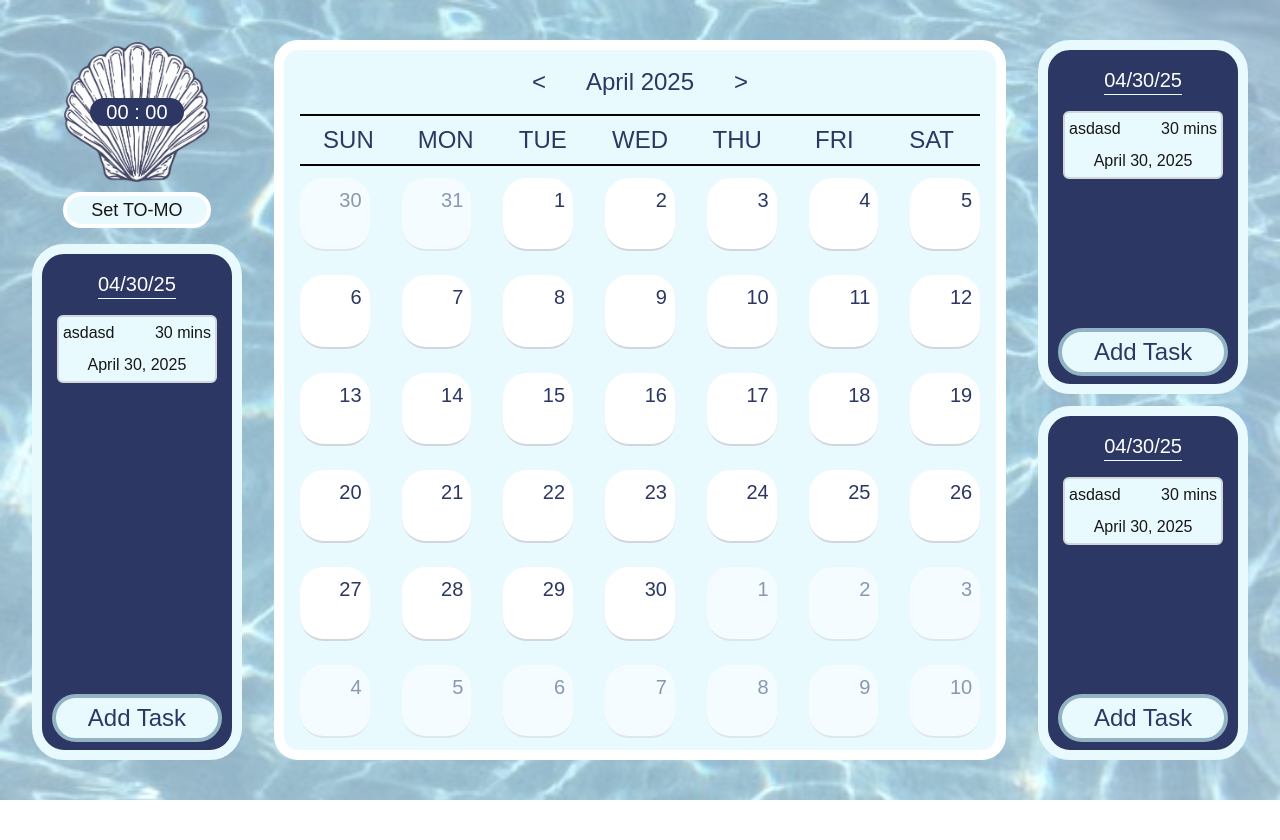
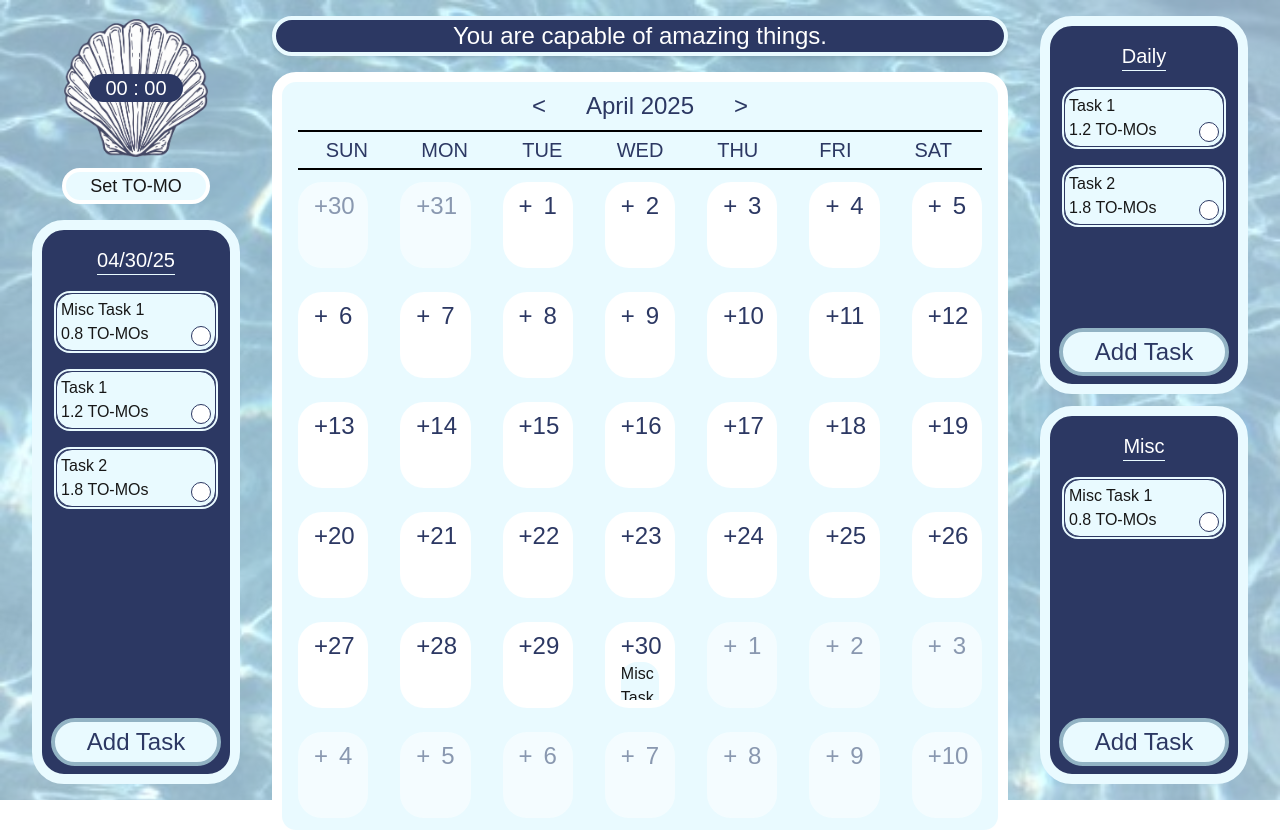
Before and after one commit to JGreenwald538/to-mo, a Next.js app: page / in a window 1280 px wide. Before the commit the page ends 800 px from the top, so only its background shows below. Built offline with nearby package versions, Linux system fonts and the light colour scheme; no server answers; a web font is replaced by a local one.

Commit message:
Bunch of stuff

```diff
--- /dev/null
+++ b/app/api/affirmation/route.ts
@@ -0,0 +1,46 @@
+import { NextResponse } from "next/server";
+
+// Store the affirmation and timestamp to reduce API calls
+let cachedAffirmation: string | null = null;
+let cacheTime: number | null = null;
+const CACHE_DURATION = 3600000; // 1 hour in milliseconds
+
+export async function GET() {
+	try {
+		// Return cached affirmation if still valid
+		if (
+			cachedAffirmation &&
+			cacheTime &&
+			Date.now() - cacheTime < CACHE_DURATION
+		) {
+			return NextResponse.json({ affirmation: cachedAffirmation });
+		}
+
+		const response = await fetch(
+			"https://www.affirmations.dev/?ref=freepublicapis.com",
+			{ headers: { "Content-Type": "application/json" } }
+		);
+
+		if (!response.ok) {
+			// Return a default affirmation if API fails
+			return NextResponse.json({
+				affirmation:
+					"Every day is a new beginning. Take a deep breath and start again.",
+			});
+		}
+
+		const data = await response.json();
+
+		// Update cache
+		cachedAffirmation = data.affirmation;
+		cacheTime = Date.now();
+
+		return NextResponse.json(data);
+	} catch (error) {
+		console.error("Error fetching affirmation:", error);
+		return NextResponse.json(
+			{ affirmation: "You are capable of amazing things." },
+			{ status: 200 }
+		);
+	}
+}
--- /dev/null
+++ b/app/components/DailyAffirmations.tsx
@@ -0,0 +1,54 @@
+"use client";
+
+import { useState, useEffect } from "react";
+
+export default function DailyAffirmations() {
+	const [affirmation, setAffirmation] = useState(
+		"Today is going to be a great day!"
+	);
+	const [loading, setLoading] = useState(false);
+	const [error, setError] = useState(false);
+
+	useEffect(() => {
+		// Only fetch once when the component mounts
+		const fetchAffirmation = async () => {
+			if (loading) return; // Prevent duplicate fetches
+
+			setLoading(true);
+			try {
+				// Use a CORS proxy or consider a different API that supports CORS
+				const response = await fetch("/api/affirmation"); // Create this API route in Next.js
+
+				if (!response.ok) throw new Error("Failed to fetch");
+
+				const data = await response.json();
+				setAffirmation(data.affirmation);
+			} catch (err) {
+				console.error("Error fetching affirmation:", err);
+				setError(true);
+			} finally {
+				setLoading(false);
+			}
+		};
+
+		fetchAffirmation();
+	}, []); // Empty dependency array means it only runs once
+
+	return (
+		<div className="px-4 rounded-3xl bg-white shadow-md text-center border-4 text-white text-2xl" style={{
+            borderColor: "var(--color-secondary)",
+            backgroundColor: "var(--color-primary)"
+        }}>
+			{error ? (
+				<p className="">
+					Believe in yourself and all that you are. Know that there is something
+					inside you that is greater than any obstacle.
+				</p>
+			) : loading ? (
+				<p>Loading your daily inspiration...</p>
+			) : (
+				<p className="">{affirmation}</p>
+			)}
+		</div>
+	);
+}
--- a/app/components/DayList.tsx
+++ /dev/null
@@ -1,53 +0,0 @@
-import TodoItem from "./TodoItem";
-
-export default function DayView() {
-	return (
-		<div
-			className="border-10 border-gray-300 rounded-4xl flex flex-col justify-self-end overflow-scroll h-full items-center"
-			style={{
-				backgroundColor: "var(--color-primary)",
-				borderColor: "var(--color-secondary)",
-				scrollbarColor: "var(--color-secondary)",
-			}}
-		>
-			<div
-				className="text-center pt-4 text-white border-b-1 w-fit self-center text-xl mx-14"
-				style={{
-					borderColor: "var(--color-secondary)",
-				}}
-			>
-				{new Date().toLocaleDateString(undefined, {
-					day: "2-digit",
-					month: "2-digit",
-					year: "2-digit",
-				})}
-			</div>
-			<div
-				className="flex flex-col overflow-y-scroll h-full py-4 rounded-t-xl rounded-b-xl flex-1"
-				style={{
-					scrollbarColor: "var(--color-secondary)",
-				}}
-			>
-				<TodoItem task={{
-					name: "asdasd",
-					minutes: 30,
-					date: new Date(),
-					type: "task",
-					status: false,
-					description: "asdasd",
-
-				}} />
-			</div>
-			<button
-				className="text-white py-1 w-fit my-2 rounded-3xl px-8 self-center text-2xl border-4 border-white"
-				style={{
-					backgroundColor: "var(--color-secondary)",
-					color: "var(--color-primary)",
-					borderColor: "var(--color-quartenary)",
-				}}
-			>
-				Add Task
-			</button>
-		</div>
-	);
-}
--- a/app/components/DayView.tsx
+++ b/app/components/DayView.tsx
@@ -1,31 +1,48 @@
 import { useContext } from "react";
-import { ThemeContext } from "../utils/ThemeContext";
+import { Task } from "../utils/TaskType";
+import SmallToDoItem from "./SmallToDoItem";
+import { TasksContext } from "../utils/Context";
 
 export default function DayView({
 	number,
 	dark,
+	tasks = [],
 }: {
 	number: number;
+	tasks?: Task[];
 	dark?: boolean;
 }) {
-	const { theme } = useContext(ThemeContext);
 	return (
 		<div
 			className={
-				`flex justify-end` +
-				(dark ? " opacity-50" : " ") +
-				` border-b-2 border-gray-300 p-2 bg-white rounded-3xl mx-4 my-3`
+				`flex` +
+				(dark ? " opacity-50 " : " ") +
+				`p-2 bg-white rounded-3xl mx-4 my-3 px-4 overflow-scroll flex-col`
 			}
 		>
+			<div className="flex justify-between w-full">
 				<div
-				data-theme={theme?.name}
 					style={{
 						color: "var(--color-primary)",
 					}}
-                className="text-xl"
+					className="text-2xl"
+				>
+					+
+				</div>
+				<div
+					style={{
+						color: "var(--color-primary)",
+					}}
+					className="text-2xl"
 				>
 					{number}
 				</div>
 			</div>
+			<div className="overflow-scroll">
+				{tasks.map((task) => (
+					<SmallToDoItem task={task} />
+				))}
+			</div>
+		</div>
 	);
 }
--- /dev/null
+++ b/app/components/ListView.tsx
@@ -0,0 +1,58 @@
+import { useContext } from "react";
+import { TasksContext } from "../utils/Context";
+import TodoItem from "./TodoItem";
+
+export default function DayView({ type }: { type: string }) {
+	const { tasks: allTasks } = useContext(TasksContext);
+	let tasks = [];
+
+	if (type === "day") {
+		tasks = allTasks || [];
+	} else {
+		tasks = allTasks?.filter((task) => task.type === type) || [];
+	}
+
+	return (
+		<div
+			className="border-10 border-gray-300 rounded-4xl flex flex-col justify-self-end overflow-scroll h-full items-center w-52"
+			style={{
+				backgroundColor: "var(--color-primary)",
+				borderColor: "var(--color-secondary)",
+				scrollbarColor: "var(--color-secondary)",
+			}}
+		>
+			<div
+				className="text-center pt-4 text-white border-b-1 w-fit self-center text-xl"
+				style={{
+					borderColor: "var(--color-secondary)",
+				}}
+			>
+				{type === "day" ? new Date().toLocaleDateString(undefined, {
+					day: "2-digit",
+					month: "2-digit",
+					year: "2-digit",
+				}) : type.substring(0, 1).toUpperCase() + type.substring(1)}
+			</div>
+			<div
+				className="flex flex-col overflow-y-scroll h-full my-4 flex-1 space-y-4"
+				style={{
+					scrollbarColor: "var(--color-secondary)",
+				}}
+			>
+				{tasks.map((task, index) => (
+					<TodoItem task={task} key={index} />
+				))}
+			</div>
+			<button
+				className="text-white py-1 w-fit my-2 rounded-3xl px-8 self-center text-2xl border-4 border-white"
+				style={{
+					backgroundColor: "var(--color-secondary)",
+					color: "var(--color-primary)",
+					borderColor: "var(--color-quartenary)",
+				}}
+			>
+				Add Task
+			</button>
+		</div>
+	);
+}
--- a/app/components/MonthView.tsx
+++ b/app/components/MonthView.tsx
@@ -2,7 +2,8 @@
 
 import { useContext, useState } from "react";
 import DayView from "./DayView";
-import { ThemeContext } from "../utils/ThemeContext";
+import { TasksContext, ThemeContext } from "../utils/Context";
+import { Task } from "../utils/TaskType";
 
 export default function MonthView() {
 	const [month, setMonth] = useState(new Date().getMonth());
@@ -12,6 +13,7 @@ export default function MonthView() {
 	const lastMonth = new Date(year, month, 0);
 	const lastDateOfLastMonth = lastMonth.getDate();
 	const { theme } = useContext(ThemeContext);
+	const { tasks } = useContext(TasksContext);
 
 	function getDay(i: number) {
 		let day = i - firstDayOfWeek + 1;
@@ -27,15 +29,36 @@ export default function MonthView() {
 			dark = true;
 		}
 
-		return <DayView number={day} key={i} dark={dark} />;
+		let dayTasks: Task[] | undefined = [];
+
+		if (!(i < firstDayOfWeek)) {
+			dayTasks = tasks?.filter((task) => {
+				const taskDate = task.date.toLocaleDateString(undefined, {
+					day: "2-digit",
+					month: "2-digit",
+					year: "numeric",
+				});
+				const dayDate = new Date(year, month, day).toLocaleDateString(
+					undefined,
+					{
+						day: "2-digit",
+						month: "2-digit",
+						year: "numeric",
+					}
+				);
+				return taskDate === dayDate;
+			});
+		}
+
+		return <DayView number={day} key={i} dark={dark} tasks={dayTasks} />;
 	}
 
 	function decreaseMonth() {
-		if(month == 0) {
-			setYear(year-1)
-			setMonth(12)
+		if (month == 0) {
+			setYear(year - 1);
+			setMonth(12);
 		} else {
-			setMonth(month-1)
+			setMonth(month - 1);
 		}
 	}
 
@@ -50,14 +73,15 @@ export default function MonthView() {
 
 	return (
 		<div
-			className={`flex border-10 border-white rounded-3xl h-full w-full flex-col`}
+			className="flex border-10 border-white rounded-3xl h-full w-full flex-col"
 			data-theme={theme?.name}
 			style={{
 				backgroundColor: "var(--color-secondary)",
 			}}
 		>
+			{/* Month header - keep compact with h-fit */}
 			<div
-				className="text-center p-4 border-b-2 border-black h-fit text-2xl mx-4 flex-row flex justify-center space-x-10"
+				className="text-center p-2 border-b-2 border-black h-fit text-2xl mx-4 flex-row flex justify-center space-x-10"
 				style={{
 					color: "var(--color-primary)",
 				}}
@@ -75,11 +99,13 @@ export default function MonthView() {
 					{">"}
 				</button>
 			</div>
+
+			{/* Weekday header - keep compact */}
 			<div className="flex flex-row h-fit mx-4">
 				{Array.from({ length: 7 }, (_, i) => (
 					<div
 						key={i}
-						className="text-center border-b-2 border-black p-2 h-fit w-full text-2xl"
+						className="text-center border-b-2 border-black py-1 h-fit w-full text-xl"
 						style={{
 							color: "var(--color-primary)",
 						}}
@@ -88,7 +114,9 @@ export default function MonthView() {
 					</div>
 				))}
 			</div>
-			<div className="grid grid-cols-7 w-full h-full">
+
+			{/* Calendar grid - make it flex-grow to take remaining space */}
+			<div className="grid grid-cols-7 w-full flex-grow auto-rows-[minmax(0,0.5fr)] overflow-hidden">
 				{Array.from({ length: 42 }, (_, i) => getDay(i))}
 			</div>
 		</div>
--- /dev/null
+++ b/app/components/SmallToDoItem.tsx
@@ -0,0 +1,17 @@
+import { Task } from "../utils/TaskType";
+
+export default function SmallToDoItem({ task }: { task: Task }) {
+    const { name } = task;
+    return (
+        <div
+            className="mt-1 first:mt-0 rounded-2xl"
+            style={{
+                backgroundColor: "var(--color-secondary)",
+            }}
+        >
+            <div className="flex flex-row justify-center">
+                <div className="">{name}</div>
+            </div>
+        </div>
+    );
+}
--- a/app/components/TodoItem.tsx
+++ b/app/components/TodoItem.tsx
@@ -1,22 +1,42 @@
+import { useContext } from "react";
+import { FocusLengthContext, TasksContext } from "../utils/Context";
 import { Task } from "../utils/TaskType";
 
-const options = { year: "numeric", month: "long", day: "numeric" } as const;
-
 export default function TodoItem({ task }: { task: Task }) {
-	const { name, minutes, date } = task;
+	const { name, minutes } = task;
+	const { focusLength } = useContext(FocusLengthContext);
+	const { tasks, setTasks } = useContext(TasksContext);
 	return (
 		<div
-			className="border-2 border-gray-300 w-40 p-1 mt-4 first:mt-0 rounded-md"
-			style={{
-				backgroundColor: "var(--color-secondary)",
+			className="border-2 rounded-2xl"
+			style={{ borderColor: "var(--color-secondary)" }}
+			onClick={() => {
+				task.status = !task.status;
+				if (setTasks && tasks) {
+					const tempTasks = [...tasks];
+					tempTasks[tasks.indexOf(task)] = task;
+					setTasks(tempTasks);
+				}
 			}}
 		>
-			<div className="flex flex-row justify-between">
-				<div className="">{name}</div>
-				<div className="">{minutes + " mins"}</div>
-			</div>
-			<div className="text-center mt-2">
-				{date.toLocaleString(undefined, options)}
+			<div
+				className="w-40 p-1 mt-4 first:mt-0 rounded-2xl border-1 flex justify-between"
+				style={{
+					backgroundColor: "var(--color-secondary)",
+					borderColor: "var(--color-primary)",
+				}}
+			>
+				<div className="flex flex-col justify-between">
+					<div className="">{name}</div>
+					<div className="">{minutes / (focusLength || 25) + " TO-MOs"}</div>
+				</div>
+				<div
+					className="rounded-full w-5 h-5 self-end border-1"
+					style={{
+						borderColor: "var(--color-primary)",
+						backgroundColor: task.status ? "var(--color-primary)" : "white",
+					}}
+				/>
 			</div>
 		</div>
 	);
--- a/app/page.tsx
+++ b/app/page.tsx
@@ -1,11 +1,12 @@
-"use client"
+"use client";
 
 import { useState } from "react";
-import DayList from "./components/DayList";
+import ListView from "./components/ListView";
 import MonthView from "./components/MonthView";
 import Pomodoro from "./components/Pomodoro";
 import { Theme } from "./utils/Theme";
-import { ThemeContext } from "./utils/ThemeContext";
+import { ThemeContext, FocusLengthContext, TasksContext } from "./utils/Context";
+import DailyAffirmations from "./components/DailyAffirmations";
 
 const drishtiTheme: Theme = {
 	backgroundProperty: "bg-[url(/drishtitheme/background.jpg)]",
@@ -13,12 +14,46 @@ const drishtiTheme: Theme = {
 	logoProperty: "bg-[url(/drishtitheme/Seashell.png)]",
 };
 
+const dailyTasks = [
+	{
+		name: "Task 1",
+		minutes: 30,
+		date: new Date(),
+		type: "daily",
+		status: false,
+		description: "Complete the project report",
+	},
+	{
+		name: "Task 2",
+		minutes: 45,
+		date: new Date(),
+		type: "daily",
+		status: false,
+		description: "Go for a run",
+	},
+];
+
+const miscTasks = [
+	{
+		name: "Misc Task 1",
+		minutes: 20,
+		date: new Date(),
+		type: "misc",
+		status: false,
+		description: "Read a book",
+	},
+];
+
 export default function Home() {
 	const [theme, setTheme] = useState(drishtiTheme);
+	const [focusLength, setFocusLength] = useState(25);
+	const [tasks, setTasks] = useState([...miscTasks, ...dailyTasks]);
 	return (
 		<ThemeContext.Provider value={{ theme, setTheme }}>
+			<FocusLengthContext.Provider value={{ focusLength, setFocusLength }}>
+				<TasksContext.Provider value={{ tasks, setTasks }}>
 					<div
-				className={`h-screen w-screen flex items-center ${theme.backgroundProperty} space-x-8 px-8 bg-cover py-10`}
+						className={`h-screen w-screen flex items-center ${theme.backgroundProperty} space-x-8 px-8 bg-cover py-4`}
 						data-theme={theme.name}
 						style={{
 							backgroundColor: "rgba(255,255,255,0.5)",
@@ -27,16 +62,19 @@ export default function Home() {
 					>
 						<div className="flex flex-col h-full">
 							<Pomodoro />
-					<DayList />
+							<ListView type="day" />
 						</div>
-				<div className="w-full h-full flex">
+						<div className="w-full h-full max-h-full flex flex-col space-y-4">
+							<DailyAffirmations />
 							<MonthView />
 						</div>
 						<div className="h-full flex flex-col space-y-3">
-					<DayList />
-					<DayList />
+							<ListView type="daily" />
+							<ListView type="misc" />
 						</div>
 					</div>
+				</TasksContext.Provider>
+			</FocusLengthContext.Provider>
 		</ThemeContext.Provider>
 	);
 }
--- /dev/null
+++ b/app/utils/Context.ts
@@ -0,0 +1,18 @@
+import { createContext, Dispatch, SetStateAction } from "react";
+import { Theme } from "./Theme";
+import { Task } from "./TaskType";
+
+export const ThemeContext = createContext<{
+	theme: Theme | null;
+	setTheme: Dispatch<SetStateAction<Theme>> | null;
+}>({ theme: null, setTheme: null });
+
+export const FocusLengthContext = createContext<{
+	focusLength: number | null;
+	setFocusLength: Dispatch<SetStateAction<number>> | null;
+}>({ focusLength: null, setFocusLength: null });
+
+export const TasksContext = createContext<{
+	tasks: Task[] | null;
+	setTasks: Dispatch<SetStateAction<Task[]>> | null;
+}>({ tasks: null, setTasks: null });
--- a/app/utils/ThemeContext.ts
+++ /dev/null
@@ -1,4 +0,0 @@
-import { createContext, Dispatch, SetStateAction } from "react";
-import { Theme } from "./Theme";
-
-export const ThemeContext = createContext<{theme: Theme | null, setTheme: Dispatch<SetStateAction<Theme>> | null}>({theme: null, setTheme: null});
```
Also changed, not shown: app/components/Pomodoro.tsx (+15 -7 lines). Lines whose indentation alone changed are shown as unchanged.
